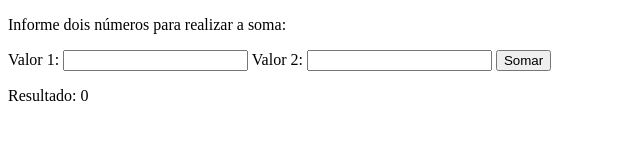
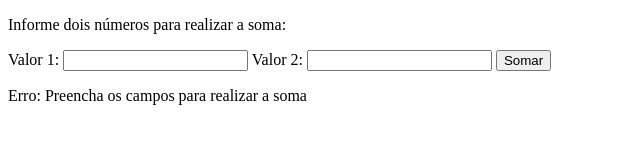
Before and after one commit to antoniocunhadev/exception-handling, a website: page index.html in a window 1280 px wide. Both pictures are taken after a click on the button "Somar". Shown: the whole page, without its empty margins (0-640 px from the left). Drawn offline with Linux system fonts and the light colour scheme.

Commit message:
Requisito 1, requisito 2, requisito 3

```diff
--- a/script.js
+++ b/script.js
@@ -1,21 +1,36 @@
+const inputIsValid = (value1, value2) => {
+  if (!value1 || !value2) {
+    throw new Error("Preencha os campos para realizar a soma");
+  }
+  if (Number.isNaN(Number(value1)) || Number.isNaN(Number(value2))) {
+    throw new Error("Informe dois números para realizar a soma");
+  }
+};
+
 function calculateSum() {
-  const value1 = document.getElementById('value1').value;
-  const value2 = document.getElementById('value2').value;
-  const result = Number(value1) + Number(value2);
-
-  return result;
+  try {
+    const value1 = document.getElementById("value1").value;
+    const value2 = document.getElementById("value2").value;
+    inputIsValid(value1, value2);
+    const result = Number(value1) + Number(value2);
+    return result;
+  } catch (error) {
+    document.getElementById("result").innerHTML = `Erro: ${error.message}`;
+  }
 }
 
 function displayResult(result) {
-  document.getElementById('result').innerHTML = `Resultado: ${result}`;
+  document.getElementById("result").innerHTML = `Resultado: ${result}`;
+  document.getElementById("value1").value = "";
+  document.getElementById("value2").value = "";
 }
 
 function sum() {
   const result = calculateSum();
-  displayResult(result);
+  if (result) displayResult(result);
 }
 
 window.onload = () => {
-  const button = document.getElementById('button');
-  button.addEventListener('click', sum);
+  const button = document.getElementById("button");
+  button.addEventListener("click", sum);
 };
```
Also changed, not shown: index.html (+1 -1 lines).
